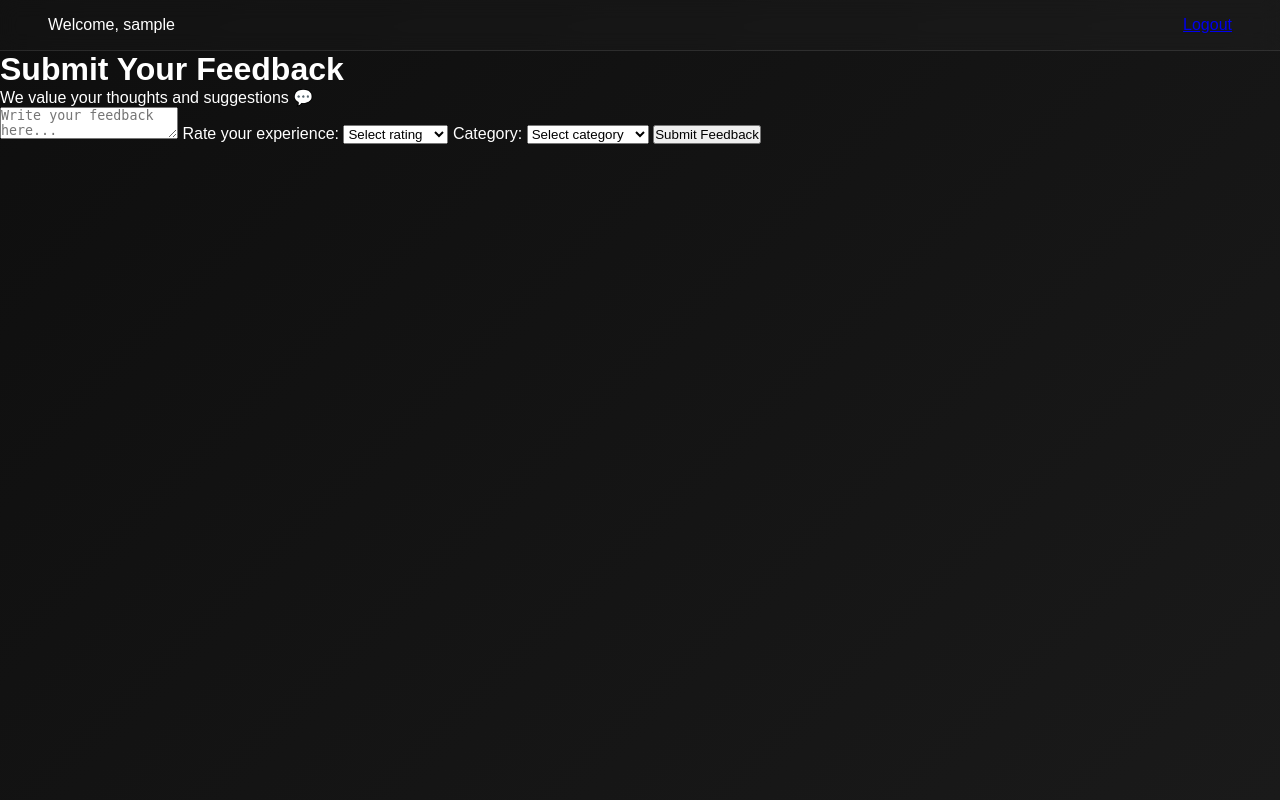
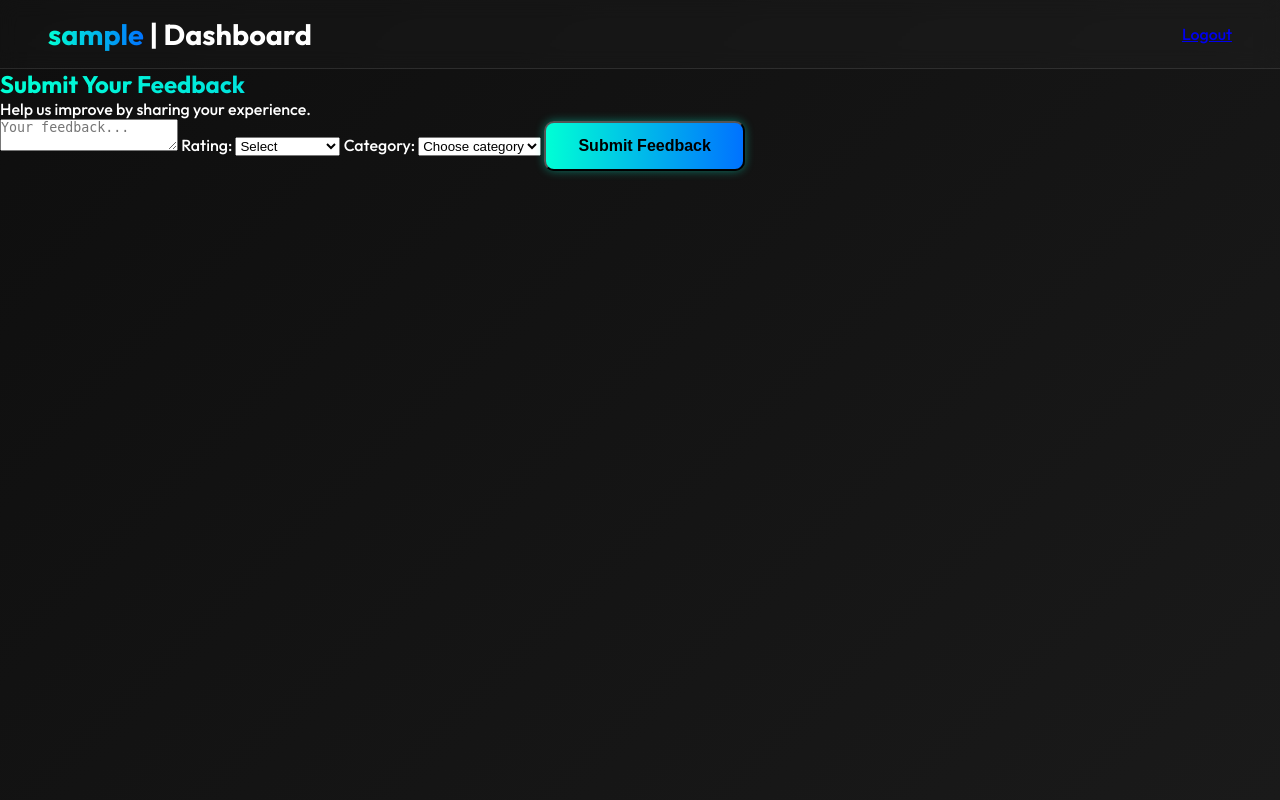
Before and after one commit to buildwithjanhavi/Website-Feedback-Collector-with-Admin-Dashboard, a Flask app: page /dashboard in a window 1280 px wide. Run offline with Flask 2, Linux system fonts and the light colour scheme; the visitor is signed in with stand-in values (Sample User, id 1).

Commit message:
Update user_dashboard.html

```diff
--- a/templates/user_dashboard.html
+++ b/templates/user_dashboard.html
@@ -3,36 +3,37 @@
 <head>
   <meta charset="UTF-8">
   <title>User Dashboard | Feedback Collector</title>
-  <meta name="viewport" content="width=device-width, initial-scale=1.0"/>
+  <meta name="viewport" content="width=device-width, initial-scale=1.0" />
   <link rel="stylesheet" href="{{ url_for('static', filename='style.css') }}">
+  <link href="https://fonts.googleapis.com/css2?family=Outfit:wght@300;500;700&display=swap" rel="stylesheet">
 </head>
-<body>
+<body class="dashboard-page">
 
   <nav class="navbar">
-    <div class="logo">Welcome, {{ session['username'] }}</div>
-    <div><a href="{{ url_for('logout') }}" class="logout-link">Logout</a></div>
+    <h1 class="brand"><span>{{ session['username'] }}</span> | Dashboard</h1>
+    <a href="{{ url_for('logout') }}" class="logout-link">Logout</a>
   </nav>
 
   <div class="dashboard-container">
-    <h1 class="dashboard-heading">Submit Your Feedback</h1>
-    <p class="dashboard-subheading">We value your thoughts and suggestions 💬</p>
+    <h2 class="gradient-text">Submit Your Feedback</h2>
+    <p class="subtext">Help us improve by sharing your experience.</p>
 
     {% with messages = get_flashed_messages() %}
       {% if messages %}
-        <div class="flash">
+        <div class="flash-message">
           {% for message in messages %}
-            {{ message }}
+            <p>{{ message }}</p>
           {% endfor %}
         </div>
       {% endif %}
     {% endwith %}
 
-    <form method="POST" action="{{ url_for('dashboard') }}">
-      <textarea name="feedback" placeholder="Write your feedback here..." required minlength="5"></textarea>
+    <form method="POST" class="feedback-form">
+      <textarea name="feedback" placeholder="Your feedback..." required minlength="5"></textarea>
 
-      <label for="rating">Rate your experience:</label>
+      <label for="rating">Rating:</label>
       <select name="rating" required>
-        <option value="">Select rating</option>
+        <option value="">Select</option>
         <option value="1">1 - Poor</option>
         <option value="2">2 - Fair</option>
         <option value="3">3 - Good</option>
@@ -42,7 +43,7 @@
 
       <label for="category">Category:</label>
       <select name="category" required>
-        <option value="">Select category</option>
+        <option value="">Choose category</option>
         <option value="UI">UI</option>
         <option value="Performance">Performance</option>
         <option value="Bug">Bug</option>
@@ -50,7 +51,7 @@
         <option value="Other">Other</option>
       </select>
 
-      <input type="submit" value="Submit Feedback">
+      <button type="submit" class="cta-btn">Submit Feedback</button>
     </form>
   </div>
 
```
